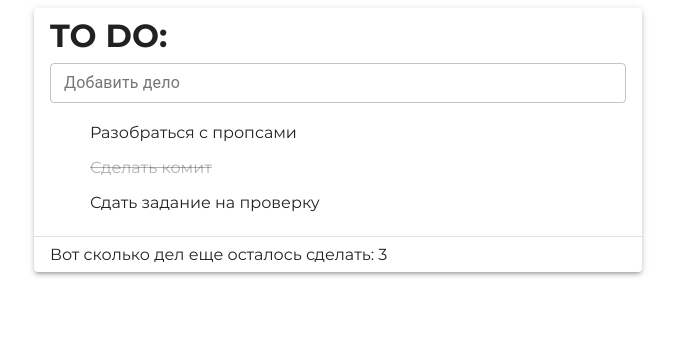
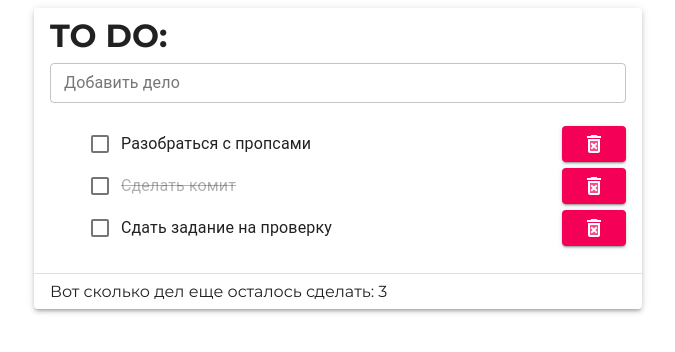
Before and after one commit to WebHeroSchool/todo-taa, a React (Create React App) app: page / in a window 1280 px wide. Shown: the top 352 px of the page, without its empty margins (302-977 px from the left). Built offline with nearby package versions, Linux system fonts and the light colour scheme.

Commit message:
added delete buttons and checkboxes

```diff
--- a/package.json
+++ b/package.json
@@ -37,6 +37,7 @@
   },
   "devDependencies": {
     "@material-ui/core": "^4.11.3",
+    "@material-ui/icons": "^4.11.2",
     "classnames": "^2.2.6"
   }
 }
--- a/src/components/Item/Item.jsx
+++ b/src/components/Item/Item.jsx
@@ -1,15 +1,25 @@
 import classnames from 'classnames';
 import styles from './Item.module.css';
+import { Button, FormControlLabel, Checkbox } from '@material-ui/core';
+import DeleteForeverTwoToneIcon from '@material-ui/icons/DeleteForeverTwoTone';
 
 const Item = ({ value, isDone }) => {
-  return (<p className = {
+  return (<div className = {styles.item_wrap}>
+    <span className = {
     classnames({
       [styles.item]: true,
       [styles.done]: isDone,
     })
   }>
-    { value }
-  </p>);
+      <FormControlLabel
+        control={<Checkbox name={"checked" + value.toString()} />}
+        label={ value }
+      />
+      <Button variant="contained" color="secondary">
+        <DeleteForeverTwoToneIcon color="default" fontSize="default" />
+      </Button>
+    </span>
+  </div>);
 }
 
 export default Item;
--- a/src/components/Item/Item.module.css
+++ b/src/components/Item/Item.module.css
@@ -1,5 +1,8 @@
 .item {
+  align-items: center;
   color: #000000de;
+  display: flex;
+  justify-content: space-between;
 }
 
 .done {
```
Also changed, not shown: 1 other file (tests, documents, lock files or other folders).
